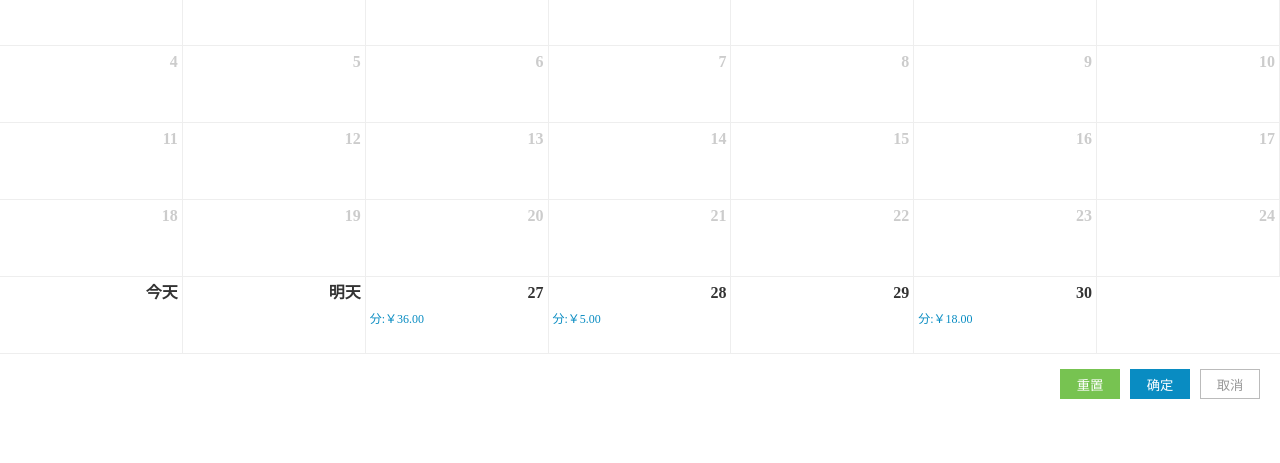
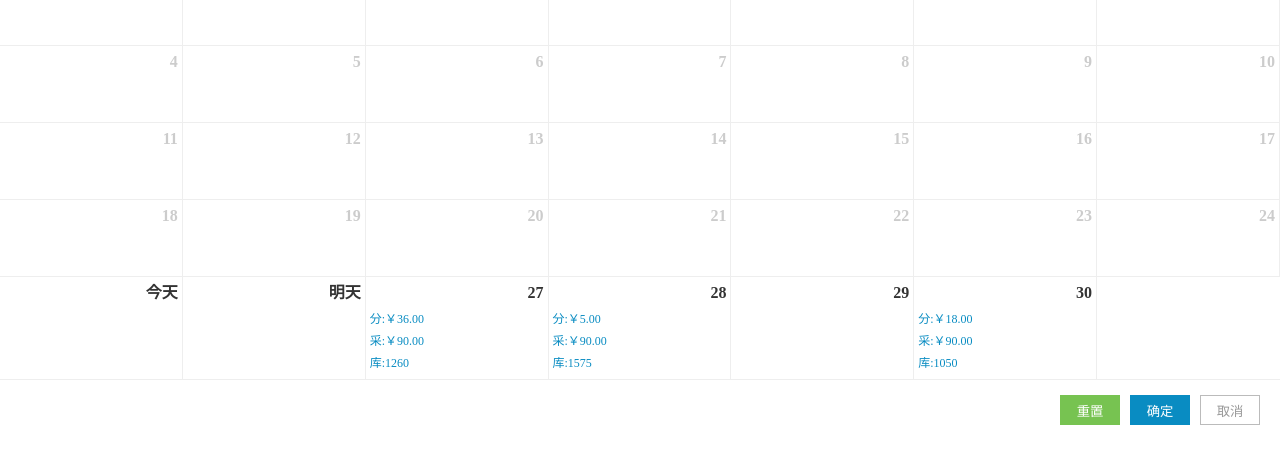
Before and after one commit to capricorncd/calendar-price-jquery, a website: page demo/index.html in a window 1280 px wide. Shown: the part 115-578 px from the top of the page. Drawn offline with Linux system fonts and the light colour scheme.

```diff
--- a/demo/index.html
+++ b/demo/index.html
@@ -103,14 +103,14 @@
         		key: 'price',
                 name: '分:￥'
         	},
-//        	{
-//                key: 'priceSettlement',
-//                name: '采:￥'
-//        	},
-//        	{
-//                key: 'stock',
-//        		name: '库:'
-//        	}
+        	{
+                key: 'priceSettlement',
+                name: '采:￥'
+        	},
+        	{
+                key: 'stock',
+        		name: '库:'
+        	}
         ],
         callback: function (data) {
             console.log('callback ....');
```
